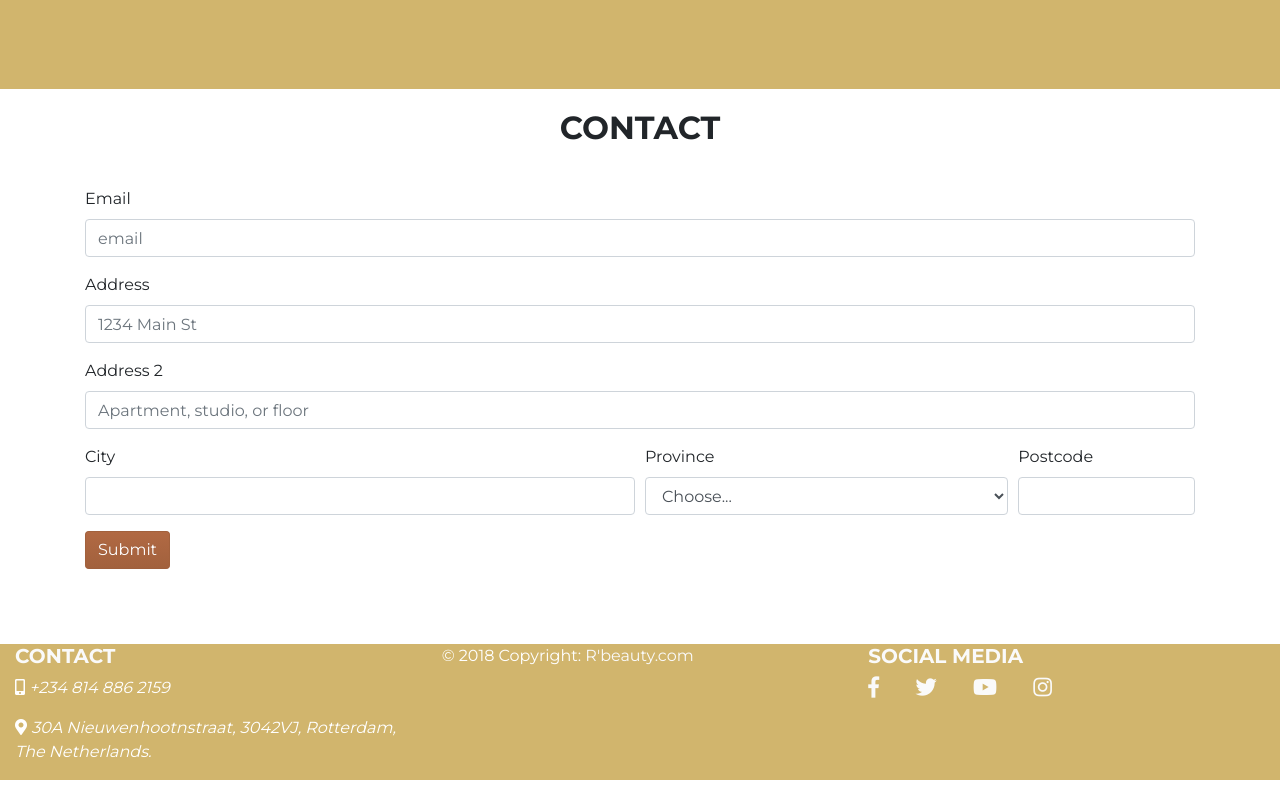
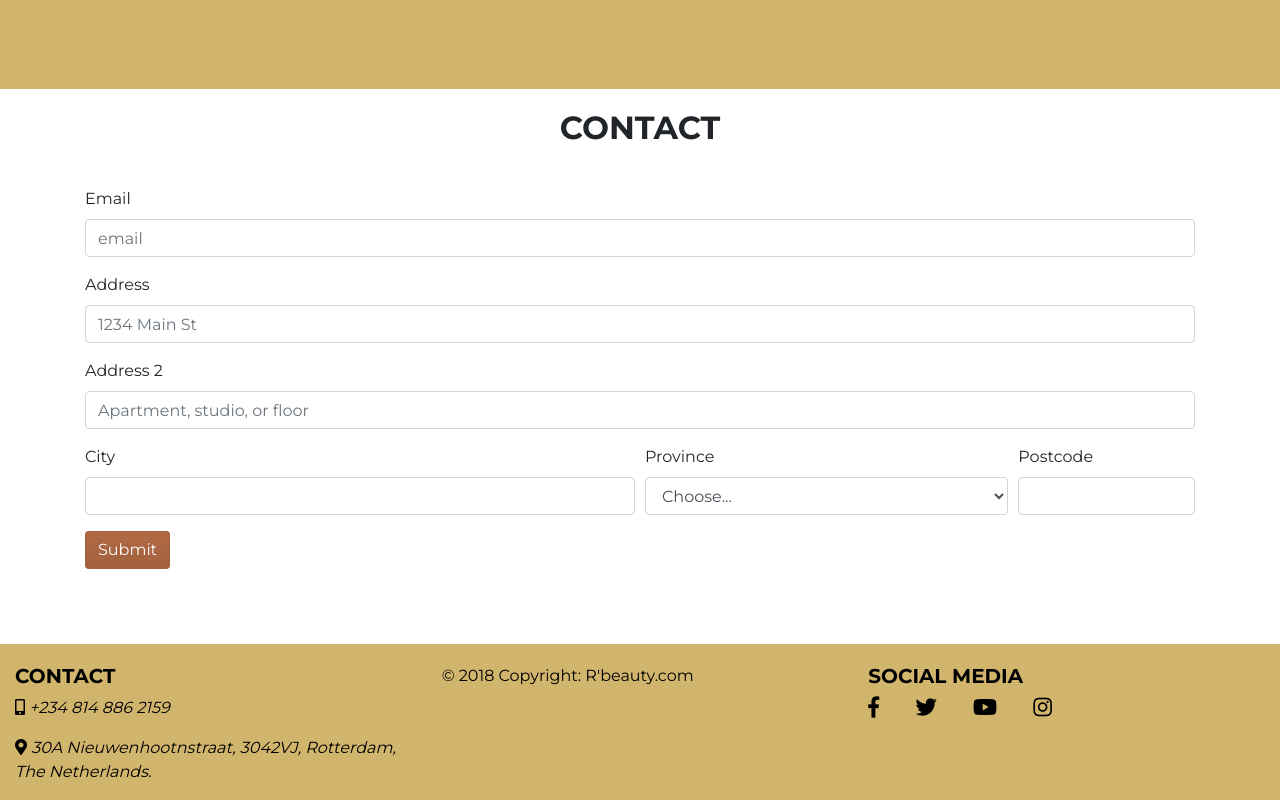
Before and after one commit to ayotundeakinsola/first-milestone-project, a plain HTML site: page index.html in a window 1280 px wide. Shown: the part 3871-4671 px from the top of the page. Drawn offline with nearby package versions, Linux system fonts and the light colour scheme.

Commit message:
Updated README.md and Index.html

```diff
--- a/assets/css/style.css
+++ b/assets/css/style.css
@@ -184,7 +184,7 @@ body {
 .general-sub {
     font-family: "Montserrat", sans-serif;
     font-weight: 300;
-    color: #fafafa;
+    color: black;
 
 }
 
@@ -200,23 +200,25 @@ footer {
     margin:0;
 }
 
+footer.container-fluid {
+    width: 100%;
+    padding-right: 15px;
+    padding-left: 15px;
+    margin-right: auto;
+    margin-left: auto;
+    padding-top: 20px;
+}
+
 .uppercase {
     text-transform: uppercase;
 }
-
-.general-sub {
-    font-family: "Montserrat", sans-serif;
-    font-weight: 300;
-    color: #fafafa;
-}
-
 
 .info i {
 
 }
 
 a {
-    color: #fafafa;
+    color: #000;
     text-decoration: none;
     background-color: transparent;
 }
--- a/index.html
+++ b/index.html
@@ -304,21 +304,21 @@
                                 <div class="form-row ">
                                     <div class="form-group col-md-12 ">
                                         <label for="email">Email</label>
-                                        <input type="email " class="form-control " id="email" placeholder="email ">
+                                        <input type="email " class="form-control " id="email" placeholder="email " required />
                                     </div>
                                 </div>
                                 <div class="form-group ">
                                     <label for="inputAddress ">Address</label>
-                                    <input type="text " class="form-control " id="inputAddress " placeholder="1234 Main St ">
+                                    <input type="text " class="form-control " id="inputAddress " placeholder="1234 Main St " required />
                                 </div>
                                 <div class="form-group ">
                                     <label for="inputAddress2 ">Address 2</label>
-                                    <input type="text " class="form-control " id="inputAddress2 " placeholder="Apartment, studio, or floor ">
+                                    <input type="text " class="form-control " id="inputAddress2 " placeholder="Apartment, studio, or floor " required />
                                 </div>
                                 <div class="form-row ">
                                     <div class="form-group col-md-6 ">
                                         <label for="inputCity ">City</label>
-                                        <input type="text " class="form-control " id="inputCity ">
+                                        <input type="text " class="form-control " id="inputCity " required />
                                     </div>
                                     <div class="form-group col-md-4 ">
                                         <label for="inputState ">Province</label>
@@ -340,7 +340,7 @@
                                     </div>
                                     <div class="form-group col-md-2 ">
                                         <label for="inputZip ">Postcode</label>
-                                        <input type="text " class="form-control " id="inputZip ">
+                                        <input type="text " class="form-control " id="inputZip " required />
                                     </div>
                                 </div>
                                 <button type="submit " class="btn btn-custom ">Submit</button>
@@ -355,18 +355,18 @@
         <div class="row">
             <div class="col-sm-4">
                 <h5 class="uppercase general-sub font-weight-bold">CONTACT</h5>
-                <p class="font-italic">
+                <p class="font-italic general-sub">
                     <i class="fas fa-mobile-alt" aria-hidden="true"></i>
                     <span class="sr-only">Telephone</span> +234 814 886 2159
                 </p>
 
-                <p class="font-italic">
+                <p class="font-italic general-sub">
                     <i class="fas fa-map-marker-alt" aria-hidden="true"></i>
                     <span class="sr-only">address</span> 30A Nieuwenhootnstraat, 3042VJ, Rotterdam, The Netherlands.
                 </p>
             </div>
             <div class="col-sm-4">
-                <p class="inline-block"> © 2018 Copyright:
+                <p class="inline-block general-sub"> © 2018 Copyright:
                     <a href="#"> R'beauty.com</a>
                 </p>
             </div>
```
Also changed, not shown: 1 other file.
